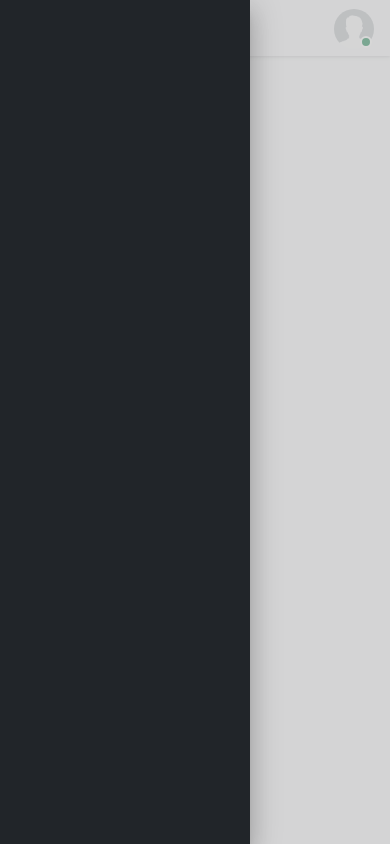
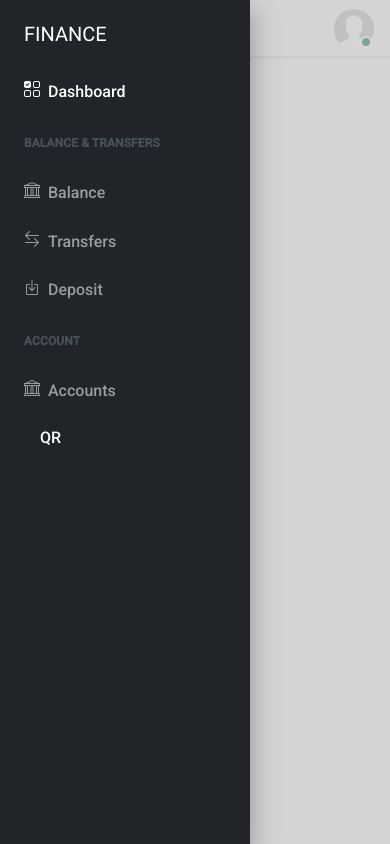
Before and after one commit to hudumadigital/finance-frontend, an Angular app: page /customer/dashboard in a window 390 px wide. Both pictures are taken after a click on the button 36 px from the left and 28 px from the top of the page. Built offline with nearby package versions, Linux system fonts and the light colour scheme.

Commit message:
make sidebar responsive for mobile and small devices

```diff
--- a/src/app/secure/secure-sidebar/secure-sidebar.component.html
+++ b/src/app/secure/secure-sidebar/secure-sidebar.component.html
@@ -1,12 +1,12 @@
 <nav class="navbar navbar-dark navbar-vertical w-100">
   <div class="nav-scroller w-100">
-    <a class="navbar-brand">
+    <a (click)="onCloseSidebar()" class="navbar-brand">
       FINANCE
     </a>
 
     <ul class="navbar-nav flex-column" id="sideNavbar">
       <li class="nav-item">
-        <a class="nav-link active">
+        <a (click)="onCloseSidebar()" class="nav-link active">
           <i class="bi bi-ui-checks-grid me-2 mb-1"></i>
           Dashboard
         </a>
@@ -19,20 +19,20 @@
         </div>
       </li>
       <li class="nav-item">
-        <a class="nav-link">
+        <a (click)="onCloseSidebar()" class="nav-link">
           <i class="bi bi-bank me-2 mb-1"></i>
           Balance
         </a>
       </li>
       <li class="nav-item">
-        <a class="nav-link">
+        <a (click)="onCloseSidebar()" class="nav-link">
           <i class="bi bi-arrow-left-right me-2 mb-1"></i>
           Transfers
         </a>
       </li>
 
       <li class="nav-item">
-        <a class="nav-link">
+        <a (click)="onCloseSidebar()" class="nav-link">
           <i class="bi bi-box-arrow-in-down me-2 mb-1"></i>
           Deposit
         </a>
@@ -45,7 +45,7 @@
         </div>
       </li>
       <li class="nav-item">
-        <a
+        <a (click)="onCloseSidebar()"
           data-bs-toggle="collapse" data-bs-target="#navPages" aria-expanded="false" aria-controls="navPages"
           class="nav-link">
           <i class="bi bi-bank me-2 mb-1"></i>
@@ -56,7 +56,7 @@
           id="navPages" class="collapse show">
           <ul class="nav flex-column">
             <li class="nav-item">
-              <a class="nav-link active">
+              <a (click)="onCloseSidebar()" class="nav-link active">
                 QR
               </a>
             </li>
--- a/src/app/secure/secure-sidebar/secure-sidebar.component.ts
+++ b/src/app/secure/secure-sidebar/secure-sidebar.component.ts
@@ -1,4 +1,4 @@
-import { Component, OnInit } from '@angular/core';
+import {Component, OnInit, Output, EventEmitter} from '@angular/core';
 
 @Component({
   selector: 'app-secure-sidebar',
@@ -7,9 +7,15 @@ import { Component, OnInit } from '@angular/core';
 })
 export class SecureSidebarComponent implements OnInit {
 
+  @Output() closeSideNav = new EventEmitter();
+
   constructor() { }
 
   ngOnInit(): void {
   }
 
+  onCloseSidebar() {
+    this.closeSideNav.emit(true);
+  }
+
 }
--- a/src/app/secure/secure.component.html
+++ b/src/app/secure/secure.component.html
@@ -9,7 +9,7 @@
       <app-secure-sidebar></app-secure-sidebar>
     </div>
     <div class="for-sm">
-<!--      <app-secure-sidebar (closeSideNav)="sidenav.close()"></app-secure-sidebar>-->
+      <app-secure-sidebar (closeSideNav)="sidenav.close()"></app-secure-sidebar>
     </div>
   </mat-sidenav>
 
```
